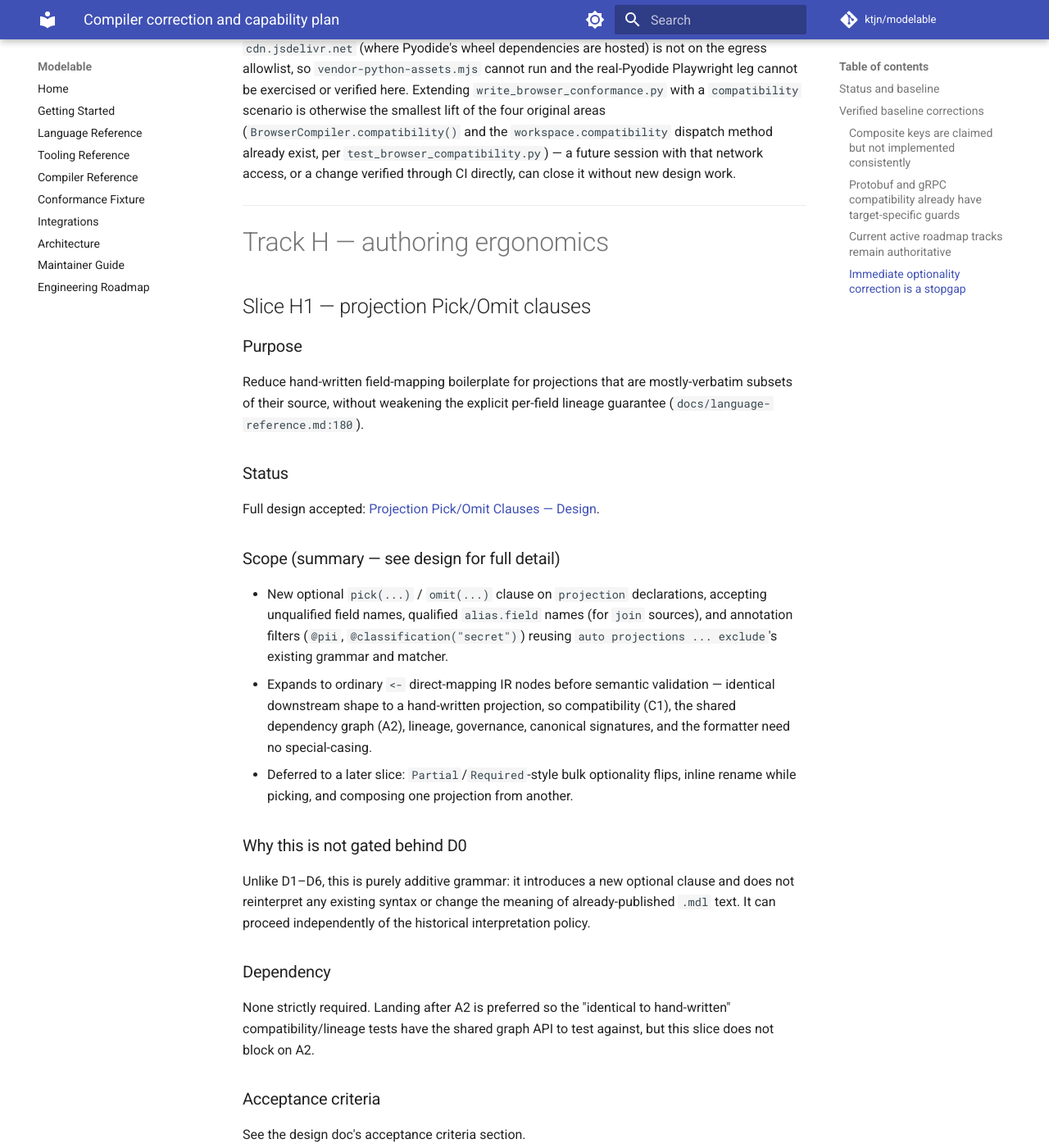
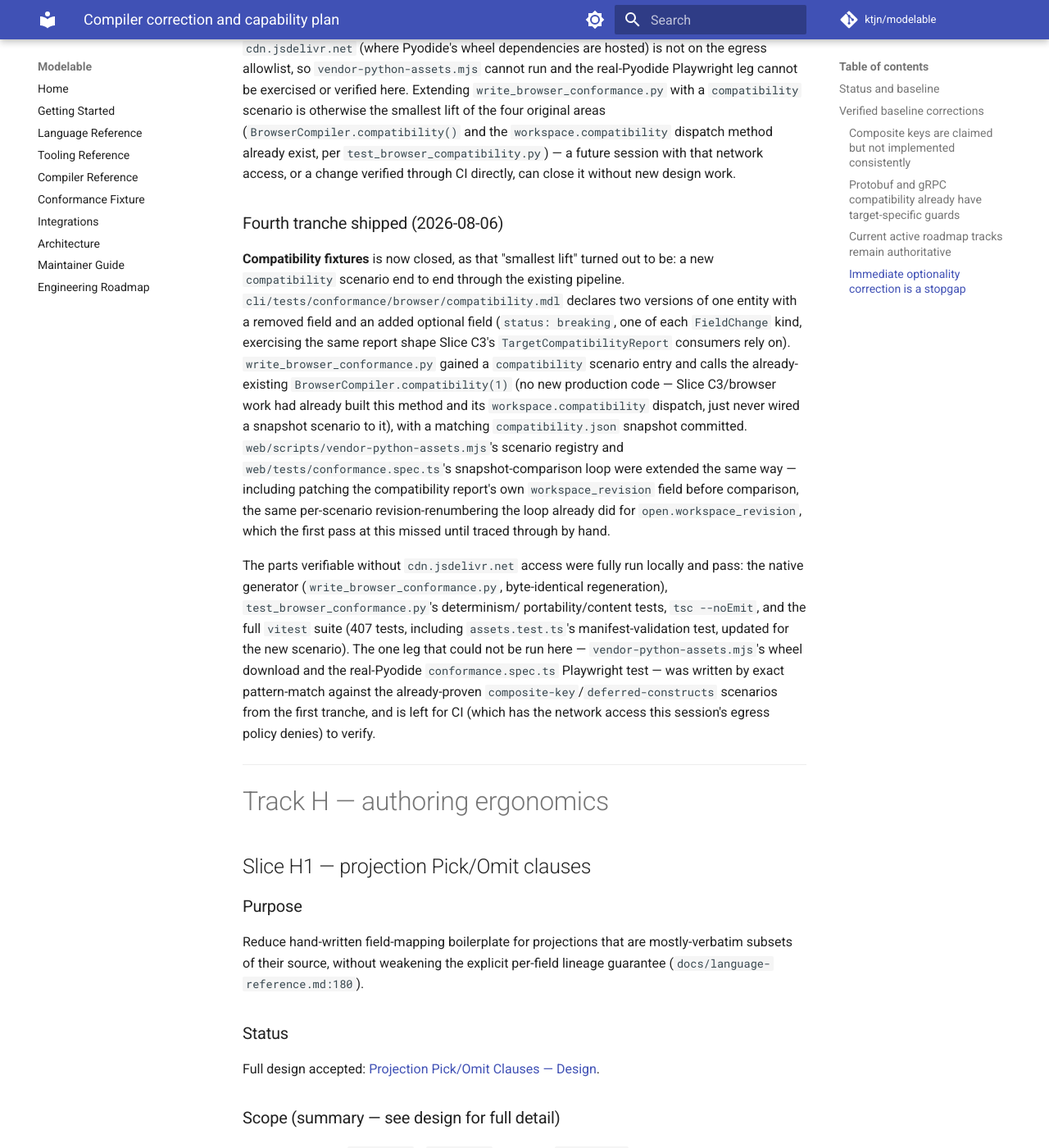
Before and after one commit to ktjn/modelable, an MkDocs documentation site: the page built from docs/correction-and-capability-plan.md, in a window 1280 px wide and 1400 px high, scrolled down 33235 px. Shown: the whole window at 82% size. Built offline with MkDocs 1.6.1 and Material for MkDocs 9.7.7, drawn with Linux system fonts in a browser that asks for light colours; comment, search, counter and statistics services are not loaded.

Commit message:
feat: add a compatibility scenario to the browser conformance pipeline (Slice G3, tranche 4) (#298)

```diff
--- a/docs/correction-and-capability-plan.md
+++ b/docs/correction-and-capability-plan.md
@@ -1327,6 +1327,38 @@ dispatch method already exist, per `test_browser_compatibility.py`) — a
 future session with that network access, or a change verified through CI
 directly, can close it without new design work.
 
+### Fourth tranche shipped (2026-08-06)
+
+**Compatibility fixtures** is now closed, as that "smallest lift" turned
+out to be: a new `compatibility` scenario end to end through the existing
+pipeline. `cli/tests/conformance/browser/compatibility.mdl` declares two
+versions of one entity with a removed field and an added optional field
+(`status: breaking`, one of each `FieldChange` kind, exercising the same
+report shape Slice C3's `TargetCompatibilityReport` consumers rely on).
+`write_browser_conformance.py` gained a `compatibility` scenario entry and
+calls the already-existing `BrowserCompiler.compatibility(1)` (no new
+production code — Slice C3/browser work had already built this method and
+its `workspace.compatibility` dispatch, just never wired a snapshot
+scenario to it), with a matching `compatibility.json` snapshot committed.
+`web/scripts/vendor-python-assets.mjs`'s scenario registry and
+`web/tests/conformance.spec.ts`'s snapshot-comparison loop were extended
+the same way — including patching the compatibility report's own
+`workspace_revision` field before comparison, the same per-scenario
+revision-renumbering the loop already did for `open.workspace_revision`,
+which the first pass at this missed until traced through by hand.
+
+The parts verifiable without `cdn.jsdelivr.net` access were fully run
+locally and pass: the native generator (`write_browser_conformance.py`,
+byte-identical regeneration), `test_browser_conformance.py`'s determinism/
+portability/content tests, `tsc --noEmit`, and the full `vitest` suite
+(407 tests, including `assets.test.ts`'s manifest-validation test, updated
+for the new scenario). The one leg that could not be run here —
+`vendor-python-assets.mjs`'s wheel download and the real-Pyodide
+`conformance.spec.ts` Playwright test — was written by exact pattern-match
+against the already-proven `composite-key`/`deferred-constructs` scenarios
+from the first tranche, and is left for CI (which has the network access
+this session's egress policy denies) to verify.
+
 ---
 
 # Track H — authoring ergonomics
```
Also changed, not shown: 7 other files.
